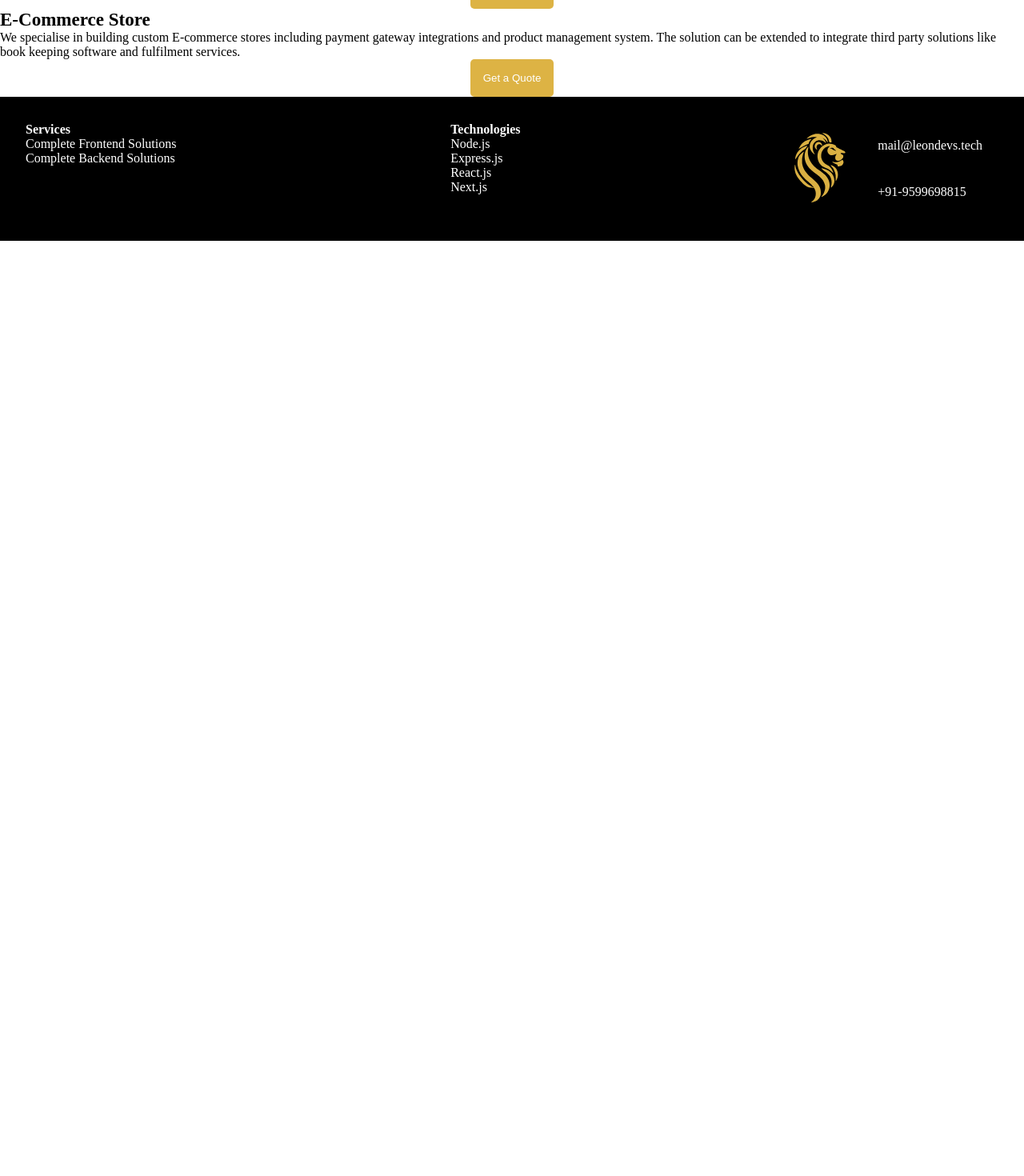
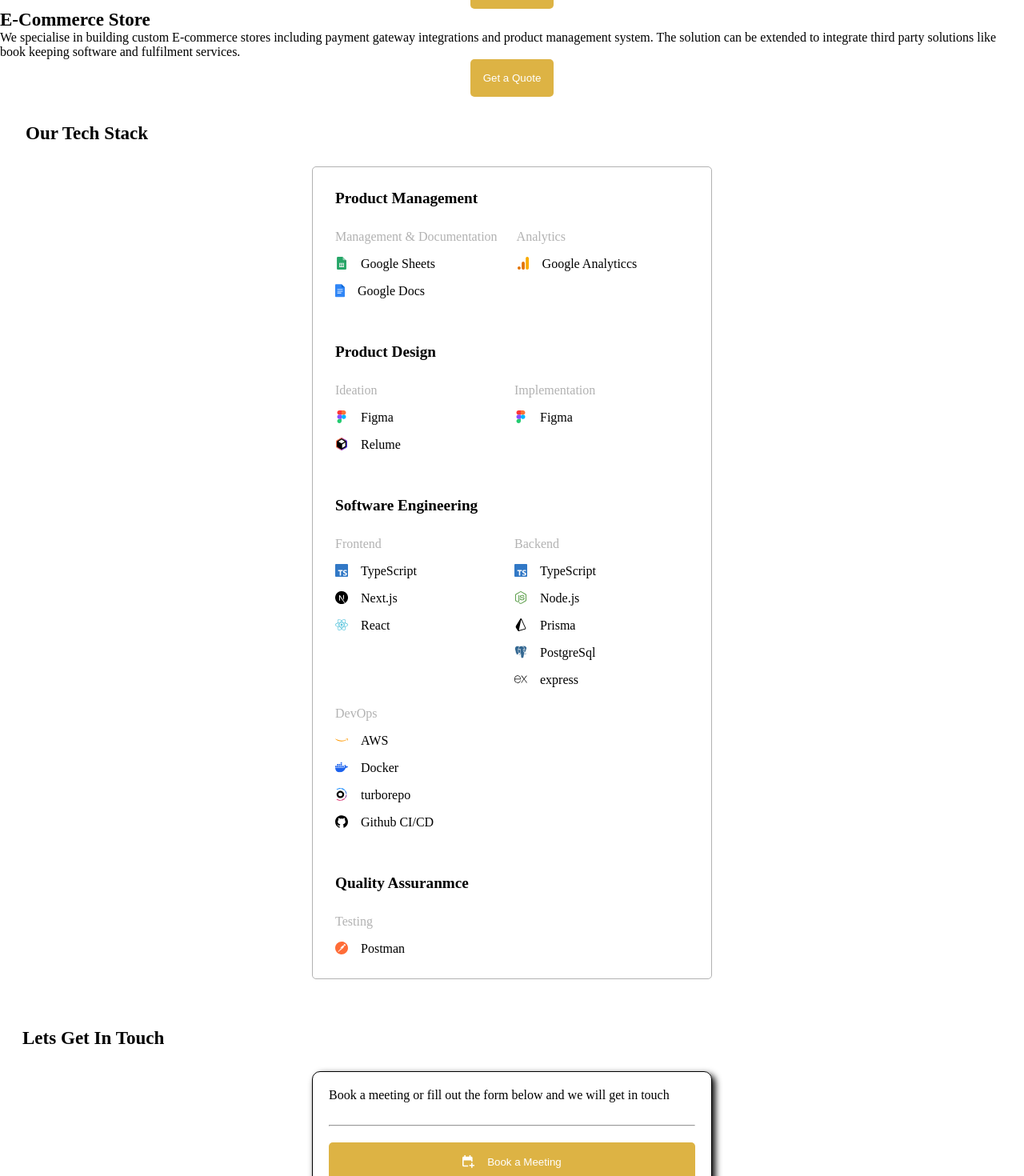
Before and after one commit to divyanshchahar/website, a Next.js app: page /services in a window 1280 px wide. Shown: the part 1200-2670 px from the top of the page at 80% size. Before the commit the page ends 1501 px from the top, so only its background shows below. Built offline with nearby package versions, Linux system fonts and the light colour scheme; no server answers.

Commit message:
updated layouts

```diff
--- a/src/pages/services.tsx
+++ b/src/pages/services.tsx
@@ -1,16 +1,18 @@
+import internalLinks from "@/consts/internalLinks";
+import CTAButton from "@/ui/components/CTAButton";
+import ContactUsLayout from "@/ui/layouts/ContactUsLayout";
+import TechstackLayout from "@/ui/layouts/TechStackLayout";
+import Image from "next/image";
+import iconApi from "../../public/icons/icon_api.svg";
+import iconExpress from "../../public/icons/icon_express.svg";
+import iconGithub from "../../public/icons/icon_github.svg";
+import iconNext from "../../public/icons/icon_nextjs.svg";
 import iconNode from "../../public/icons/icon_node.svg";
-import iconExpress from "../../public/icons/icon_express.svg";
+import iconReact from "../../public/icons/icon_react.svg";
 import iconTypescript from "../../public/icons/icon_typescript.svg";
-import iconReact from "../../public/icons/icon_react.svg";
-import iconGithub from "../../public/icons/icon_github.svg";
-import iconApi from "../../public/icons/icon_api.svg";
-import iconNext from "../../public/icons/icon_nextjs.svg";
-import Image from "next/image";
+import frontendInfographic from "../../public/infographics/infographic_frontend.svg";
+import uiInfographic from "../../public/infographics/infographic_ui.svg";
 import styles from "./services.module.css";
-import uiInfographic from "../../public/infographics/infographic_ui.svg";
-import frontendInfographic from "../../public/infographics/infographic_frontend.svg";
-import CTAButton from "@/ui/components/CTAButton";
-import internalLinks from "@/consts/internalLinks";
 
 const HeroSection = () => {
   return (
@@ -221,11 +223,22 @@ const OurServices = () => {
   );
 };
 
+const OurTechStack = () => {
+  return (
+    <div className={styles.pagePadding}>
+      <p className={`${styles.pageHeading} h4`}>Our Tech Stack</p>
+      <TechstackLayout />
+    </div>
+  );
+};
+
 function Services() {
   return (
     <div>
       <HeroSection />
       <OurServices />
+      <OurTechStack />
+      <ContactUsLayout />
     </div>
   );
 }
```
